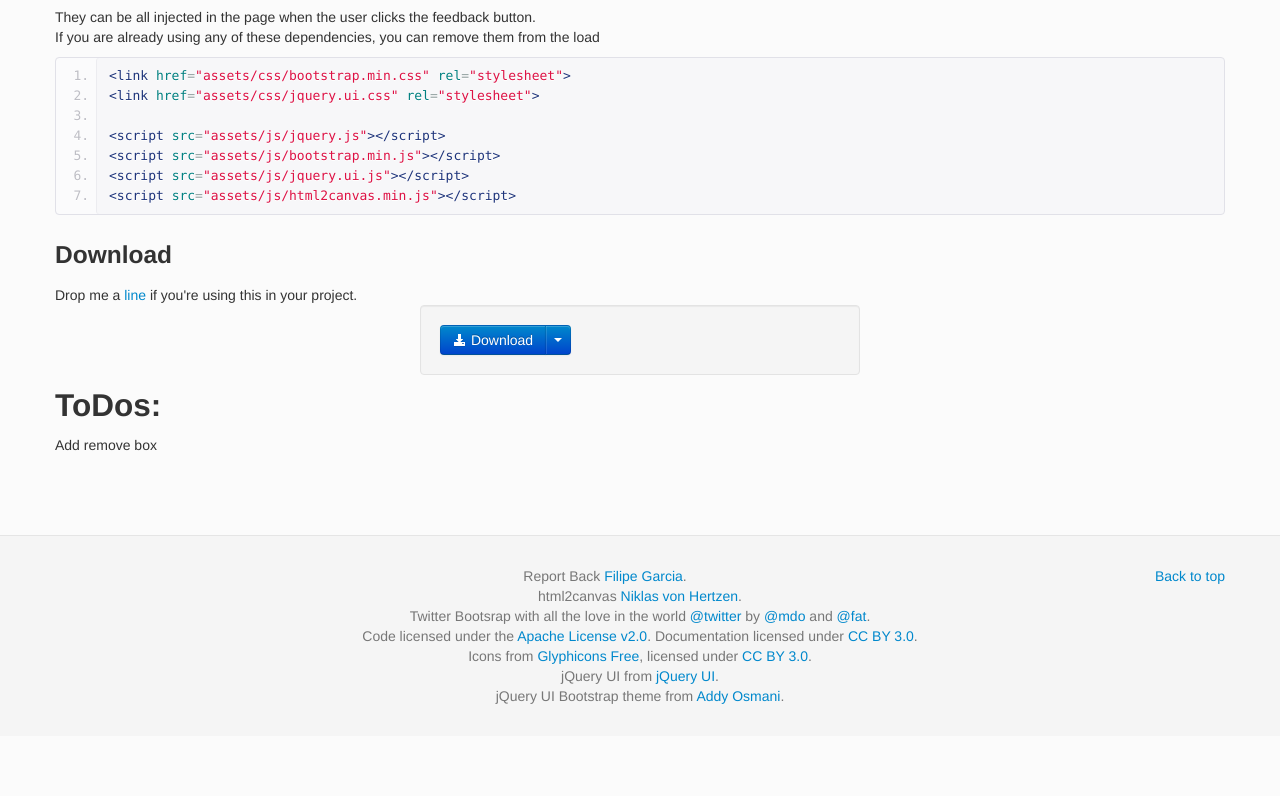
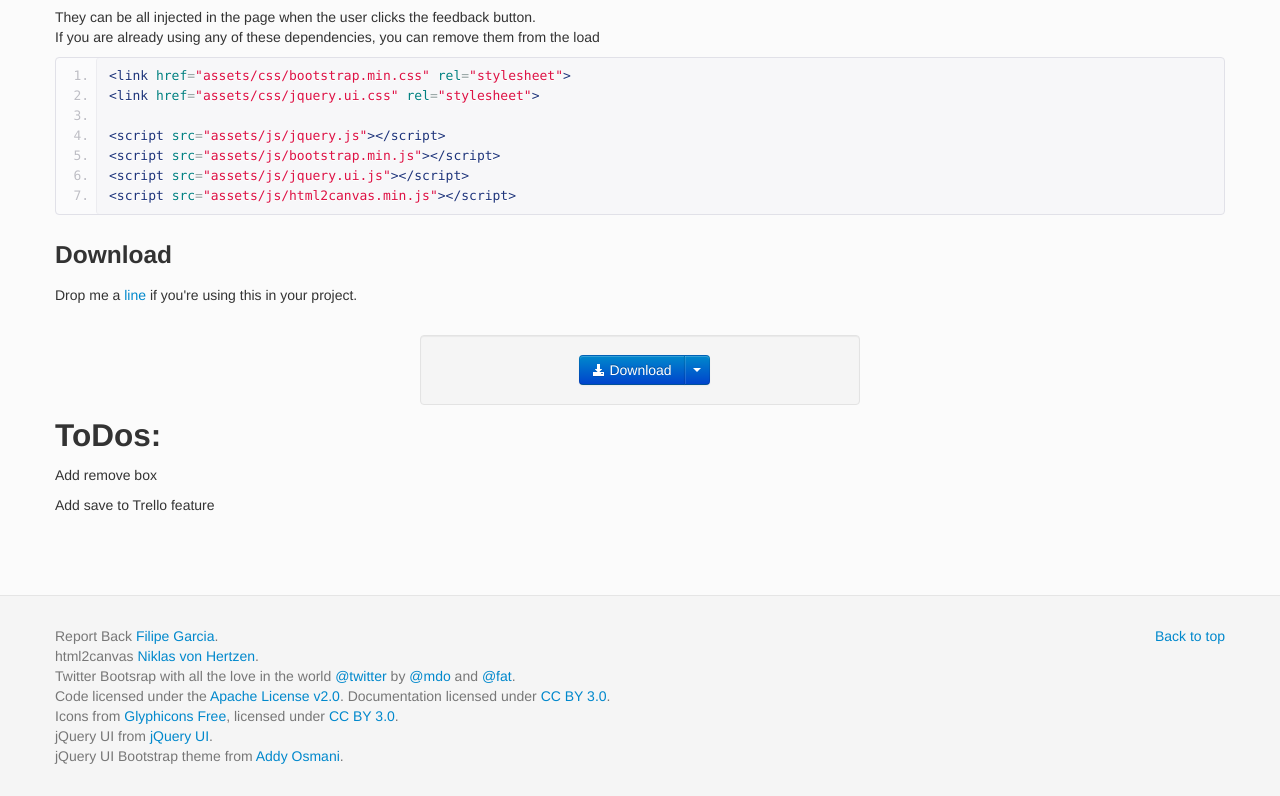
Before and after one commit to filipegarcia/ReportBack, a plain HTML site: page index.html in a window 1280 px wide. Shown: the part 1239-2035 px from the top of the page. Before the commit the page ends 1975 px from the top, so only its background shows below. Drawn offline with Linux system fonts and the light colour scheme.

Commit message:
fixed footer center text bug
Signed-off-by: filipe garcia <filipe.c.garcia@gmail.com>

```diff
--- a/index.html
+++ b/index.html
@@ -139,7 +139,7 @@
     <h3>Download</h3>
 
     Drop me a <a href="mailto:hello@evolving.in">line</a> if you're using this in your project. <br>
-    <div class="well center" style="max-width: 400px; margin: 0 auto 10px;">
+    <div class="well center" style="max-width: 400px; margin: 30px auto 10px;text-align: center;">
       <div class="btn-group" style="width: 123px; margin: 0 auto;">
         <a class="btn btn-primary" href="https://github.com/filipegarcia/ReportBack/archive/gh-pages.zip"><i class="icon-download-alt icon-white"></i> Download</a>
         <a class="btn btn-primary dropdown-toggle" data-toggle="dropdown" href="#"><span class="caret"></span></a>
@@ -155,7 +155,7 @@
 
   <h2>ToDos:</h2>
     <p>Add remove box</p>
-    <p> </p>
+    <p>Add save to Trello feature</p>
     <p> </p>
 
 
@@ -165,9 +165,8 @@
 
 
 
-    <!-- Footer
-    ================================================== -->
-    <footer class="footer">
+    <!-- Footer ================================================== -->
+    <footer class="footer" style="text-align: left;">
       <div class="container">
         <p class="pull-right"><a href="#">Back to top</a></p>
 
```
